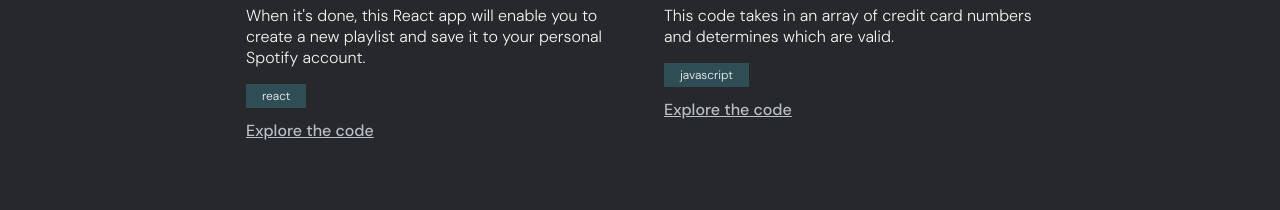
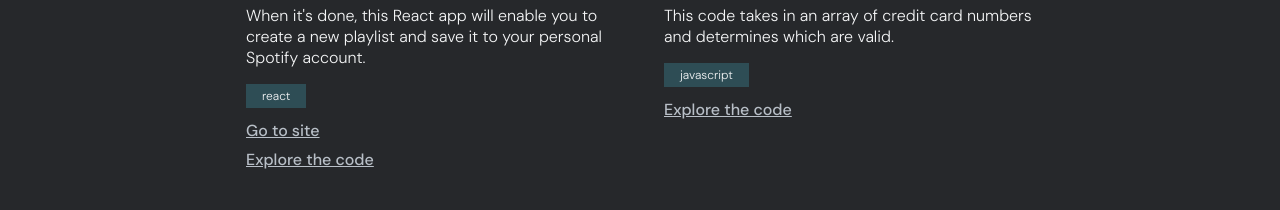
Before and after one commit to abigailhartnett/abigailhartnett.com, a React (Create React App) app: page / in a window 1280 px wide. Shown: the part 1640-1850 px from the top of the page. Built offline with nearby package versions, Linux system fonts and the light colour scheme.

Commit message:
Add jammming live URL

```diff
--- a/src/data/projects.js
+++ b/src/data/projects.js
@@ -31,7 +31,7 @@ const projects = [
     tags: ["react"],
     slug: "development",
     gitHub: "https://github.com/abigailhartnett/jammming",
-    site: "",
+    site: "https://65918ef2c44d5b0008e49085--abigailhartnett-codecademy-jammming.netlify.app/",
   },
   {
     id: 4,
```
